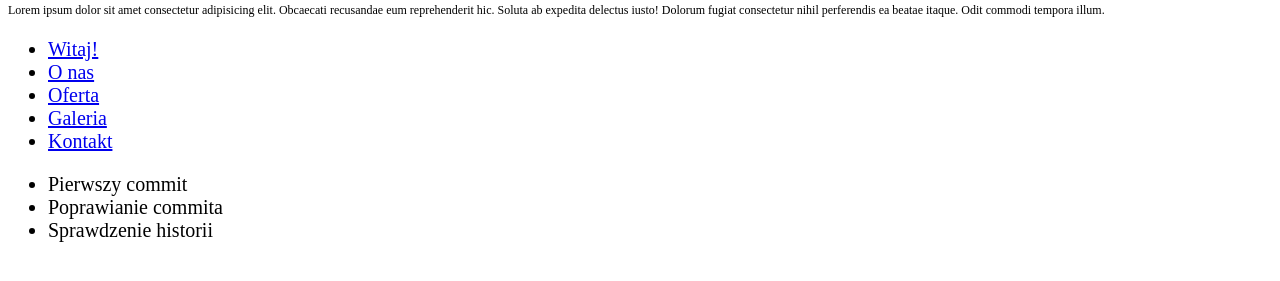
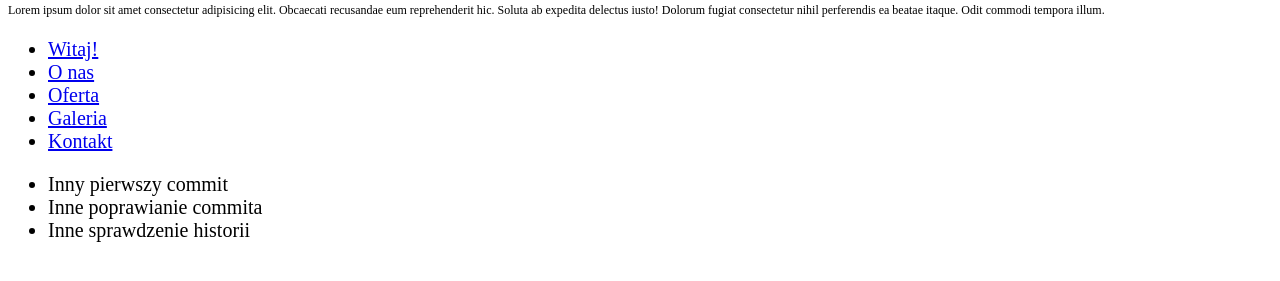
Before and after one commit to Rafal-Tomasik/new-site, a plain HTML site: page index.html in a window 1280 px wide. Shown: the part 87-368 px from the top of the page. Drawn offline with Linux system fonts and the light colour scheme.

Commit message:
Aktualizacja nazw podrozdzialow

```diff
--- a/index.html
+++ b/index.html
@@ -22,9 +22,9 @@
     </ul>
 
     <ul>
-        <li>Pierwszy commit</li>
-        <li>Poprawianie commita</li>
-        <li>Sprawdzenie historii</li>
+        <li>Inny pierwszy commit</li>
+        <li>Inne poprawianie commita</li>
+        <li>Inne sprawdzenie historii</li>
     </ul>
 
     <script src="js/scripts.js"></script>
```
